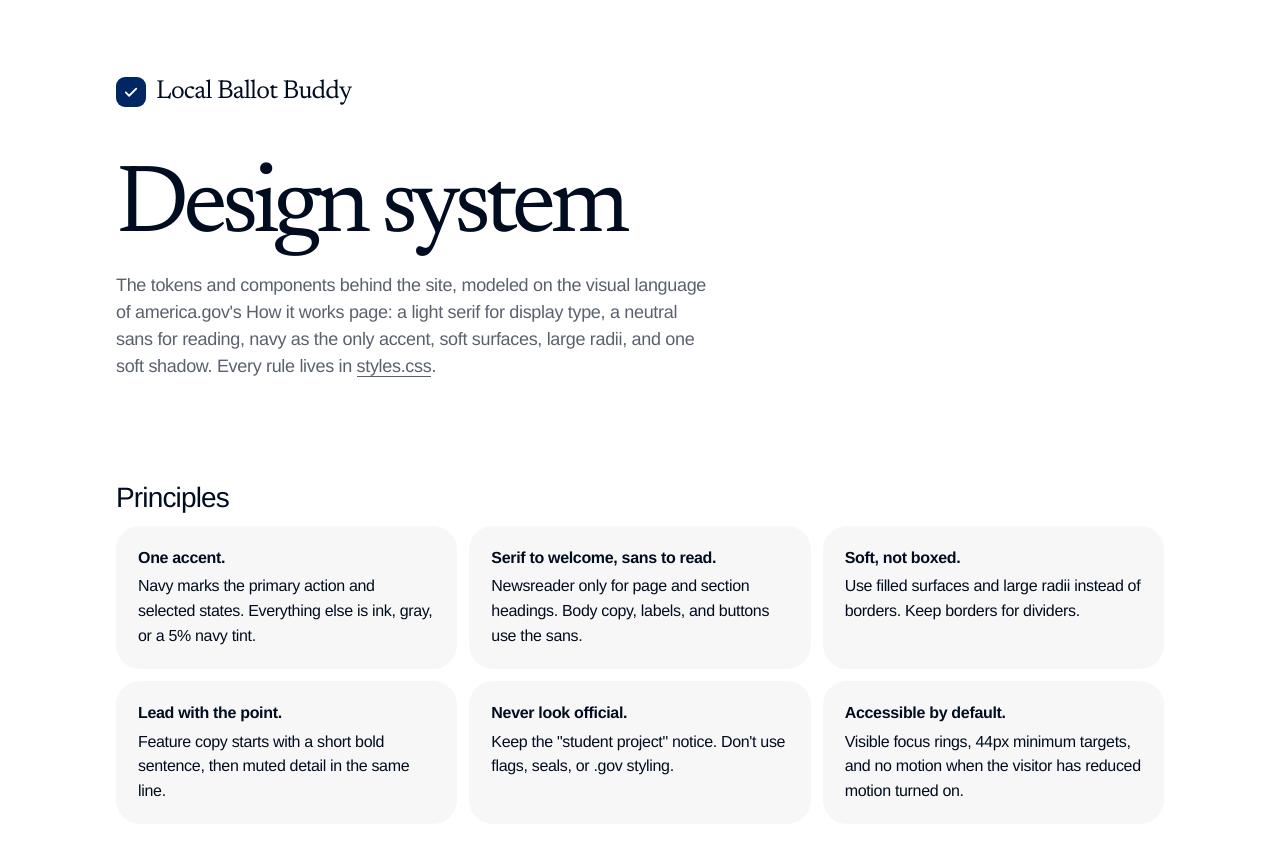
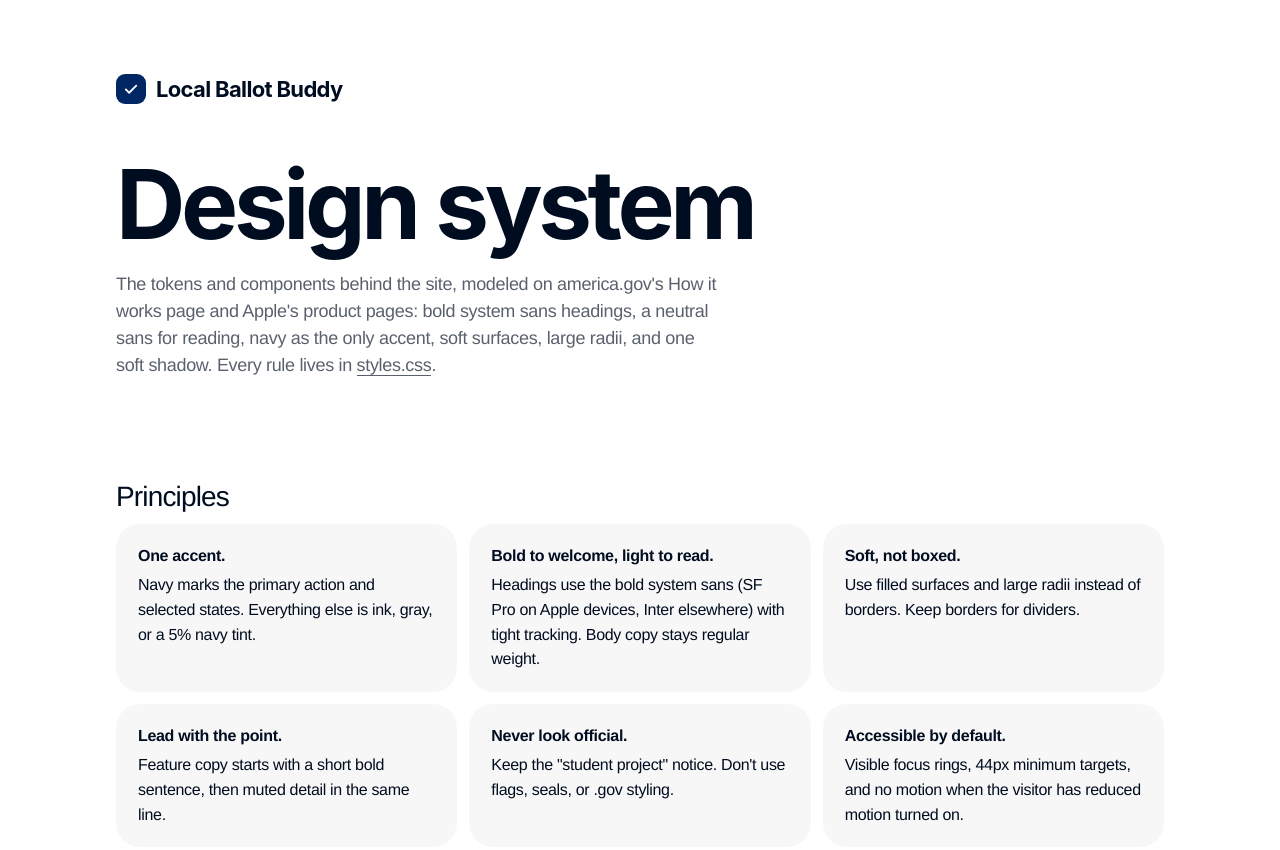
Before and after one commit to thatgulleylife/local-ballot-buddy, a plain HTML site: page docs/design-system.html in a window 1280 px wide. Shown: the top 850 px of the page. Drawn offline with Linux system fonts and the light colour scheme.

Commit message:
Use the bold system sans for all headings
Headings, the logo, and section titles now use SF Pro on Apple devices
and bold Inter elsewhere, matching the showcase section. Drops the
Newsreader serif.

Co-Authored-By: Claude Opus 5.5 <noreply@anthropic.com>

```diff
--- a/docs/design-system.html
+++ b/docs/design-system.html
@@ -7,7 +7,7 @@
 <meta name="description" content="Tokens and components for the Local Ballot Buddy site.">
 <link rel="preconnect" href="https://fonts.googleapis.com">
 <link rel="preconnect" href="https://fonts.gstatic.com" crossorigin>
-<link href="https://fonts.googleapis.com/css2?family=Inter:wght@400;500;600&family=Newsreader:opsz,wght@6..72,400&display=swap" rel="stylesheet">
+<link href="https://fonts.googleapis.com/css2?family=Inter:wght@400;500;600;700&display=swap" rel="stylesheet">
 <link rel="stylesheet" href="styles.css">
 <style>
   /* Layout for this reference page only */
@@ -43,14 +43,14 @@
       Local Ballot Buddy
     </a>
     <h1 class="display-xl" style="margin-top:48px">Design system</h1>
-    <p class="body-l">The tokens and components behind the site, modeled on the visual language of america.gov's How it works page: a light serif for display type, a neutral sans for reading, navy as the only accent, soft surfaces, large radii, and one soft shadow. Every rule lives in <a class="text-link" href="styles.css">styles.css</a>.</p>
+    <p class="body-l">The tokens and components behind the site, modeled on america.gov's How it works page and Apple's product pages: bold system sans headings, a neutral sans for reading, navy as the only accent, soft surfaces, large radii, and one soft shadow. Every rule lives in <a class="text-link" href="styles.css">styles.css</a>.</p>
   </header>
 
   <section class="ds-sec">
     <h2>Principles</h2>
     <div class="rules">
       <div class="rule"><b>One accent.</b>Navy marks the primary action and selected states. Everything else is ink, gray, or a 5% navy tint.</div>
-      <div class="rule"><b>Serif to welcome, sans to read.</b>Newsreader only for page and section headings. Body copy, labels, and buttons use the sans.</div>
+      <div class="rule"><b>Bold to welcome, light to read.</b>Headings use the bold system sans (SF Pro on Apple devices, Inter elsewhere) with tight tracking. Body copy stays regular weight.</div>
       <div class="rule"><b>Soft, not boxed.</b>Use filled surfaces and large radii instead of borders. Keep borders for dividers.</div>
       <div class="rule"><b>Lead with the point.</b>Feature copy starts with a short bold sentence, then muted detail in the same line.</div>
       <div class="rule"><b>Never look official.</b>Keep the "student project" notice. Don't use flags, seals, or .gov styling.</div>
@@ -76,7 +76,7 @@
 
   <section class="ds-sec">
     <h2>Type</h2>
-    <p class="body-l">Display sizes scale with the screen. Display type uses tight tracking (-0.06em); body type uses -0.02em.</p>
+    <p class="body-l">Display sizes scale with the screen. Display type is bold with tight tracking (-0.045em); body type uses -0.02em.</p>
     <div class="ds-box scale">
       <div class="scale-row"><code>display-xl · 48–96px</code><span class="display-xl" style="font-size:64px">Hello, Tucson</span></div>
       <div class="scale-row"><code>display-l · 38–64px</code><span class="display-l" style="font-size:44px">Quick links</span></div>
--- a/docs/styles.css
+++ b/docs/styles.css
@@ -29,7 +29,8 @@
   --warn: #7a4f00; --warn-soft: #fbf0d9;
 
   /* Type */
-  --font-display: "Newsreader", "Times New Roman", serif;
+  /* Bold system sans for headings: SF Pro on Apple devices, Inter elsewhere */
+  --font-display: -apple-system, BlinkMacSystemFont, "SF Pro Display", "Inter", "Helvetica Neue", Arial, sans-serif;
   --font-sans: "Helvetica Neue", Helvetica, "Inter", Arial, sans-serif;
   --display-xl: clamp(48px, 8vw, 96px);   /* page heading */
   --display-l: clamp(38px, 5.6vw, 64px);  /* section heading */
@@ -38,7 +39,7 @@
   --body-m: 16px;
   --body-s: 14px;
   --caption: 13px;
-  --track-display: -0.06em;
+  --track-display: -0.045em;
   --track-body: -0.02em;
 
   /* Shape */
@@ -103,12 +104,12 @@ a { color: inherit; }
 
 /* ---------- 3. Type ---------- */
 .display-xl, .display-l {
-  font-family: var(--font-display); font-weight: 400; letter-spacing: var(--track-display);
-  line-height: 1; margin: 0; text-wrap: balance;
+  font-family: var(--font-display); font-weight: 700; letter-spacing: var(--track-display);
+  line-height: 1.05; margin: 0; text-wrap: balance;
 }
 .display-xl { font-size: var(--display-xl); }
 .display-l { font-size: var(--display-l); line-height: 1.02; }
-.heading-m { font-size: var(--heading-m); font-weight: 500; letter-spacing: -0.03em; line-height: 1.15; margin: 0; }
+.heading-m { font-family: var(--font-display); font-size: var(--heading-m); font-weight: 600; letter-spacing: -0.025em; line-height: 1.15; margin: 0; }
 .body-l { font-size: var(--body-l); line-height: 1.5; color: var(--ink-2); }
 .eyebrow { font-size: var(--body-m); color: var(--ink-3); margin: 0; }
 .caption { font-size: var(--caption); color: var(--ink-3); }
@@ -155,7 +156,7 @@ a { color: inherit; }
   border-radius: var(--r-pill); padding: 28px 40px 56px;
 }
 .topbar { display: flex; align-items: center; justify-content: space-between; gap: 16px; }
-.wordmark { font-family: var(--font-display); font-size: 26px; letter-spacing: -0.03em; text-decoration: none; display: flex; align-items: center; gap: 10px; }
+.wordmark { font-family: var(--font-display); font-weight: 700; font-size: 22px; letter-spacing: -0.03em; text-decoration: none; display: flex; align-items: center; gap: 10px; }
 .mark { width: 30px; height: 30px; border-radius: 9px; background: var(--navy); display: inline-grid; place-items: center; color: var(--on-navy); }
 .mark svg { width: 18px; height: 18px; }
 .hero-copy { text-align: center; padding: 64px 0 40px; }
@@ -181,14 +182,14 @@ a { color: inherit; }
 .media-toggle svg { width: 18px; height: 18px; }
 .anchor { scroll-margin-top: 24px; }
 /* Reserve two lines on small screens so the cycling city names never shift the page */
-@media (max-width: 640px) { .hero h1 { min-height: 2em; display: flex; align-items: center; justify-content: center; flex-wrap: wrap; column-gap: 0.25em; } }
+@media (max-width: 640px) { .hero h1 { min-height: 2.1em; display: flex; align-items: center; justify-content: center; flex-wrap: wrap; column-gap: 0.25em; } }
 @media (max-width: 640px) { .hero-media { margin: 32px auto 36px; border-radius: var(--r-m); } .play-mark { width: 64px; height: 64px; } .media-toggle { right: 12px; bottom: 12px; } }
 
 /* Blinking caret while the greeting types out the visitor's city */
 .caret::after { content: ""; display: inline-block; width: 0.05em; height: 0.78em; margin-left: 0.04em; background: currentColor; vertical-align: -0.04em; animation: caret 1s steps(1) infinite; }
 @keyframes caret { 50% { opacity: 0; } }
 .notice { text-align: center; font-size: var(--caption); color: var(--ink-3); padding: 10px 16px; margin: 0; }
-@media (max-width: 640px) { .hero { border-radius: 0 0 32px 32px; padding: 18px 16px 32px; } .hero-copy { padding: 40px 0 28px; } .wordmark { font-size: 21px; } }
+@media (max-width: 640px) { .hero { border-radius: 0 0 32px 32px; padding: 18px 16px 32px; } .hero-copy { padding: 40px 0 28px; } .wordmark { font-size: 19px; } }
 
 /* ---------- 7. Panel (raised white card on a hero or tile) ---------- */
 .panel { max-width: var(--measure); margin: 0 auto; background: var(--bg); border-radius: var(--r-l); box-shadow: var(--shadow-1); padding: 32px; }
@@ -267,7 +268,7 @@ a { color: inherit; }
    a gray band, a bold two-line statement, then large white cards that pair
    a short headline and gray copy with a device screen cropped at the bottom. */
 .showcase {
-  --sc-font: -apple-system, BlinkMacSystemFont, "SF Pro Display", "Inter", "Helvetica Neue", Arial, sans-serif;
+  --sc-font: var(--font-display);
   --sc-band: #f5f5f7; --sc-card: #ffffff; --sc-ink: #1d1d1f; --sc-muted: #86868b; --sc-bezel: #1d1d1f; --sc-screen: #f5f5f7;
   background: var(--sc-band); border-radius: var(--r-pill); padding: 112px 40px 40px; font-family: var(--sc-font);
 }
@@ -363,7 +364,7 @@ a { color: inherit; }
 .election { display: grid; grid-template-columns: 180px 1fr; gap: 24px; padding: 28px 0; border-top: 1px solid var(--line); }
 .election:first-child { border-top: 0; }
 .el-when { font-weight: 600; font-size: var(--body-s); color: var(--ink-2); display: grid; gap: 8px; align-content: start; }
-.election h3 { font-size: 22px; font-weight: 500; letter-spacing: -0.02em; margin: 0; }
+.election h3 { font-family: var(--font-display); font-size: 22px; font-weight: 600; letter-spacing: -0.02em; margin: 0; }
 .badge { justify-self: start; font-size: 12px; font-weight: 600; padding: 4px 10px; border-radius: var(--r-pill); background: var(--warn-soft); color: var(--warn); }
 .badge.ok { background: var(--ok-soft); color: var(--ok); }
 .races { list-style: none; padding: 0; margin: 12px 0 0; }
```
Also changed, not shown: docs/index.html (+1 -1 lines).
